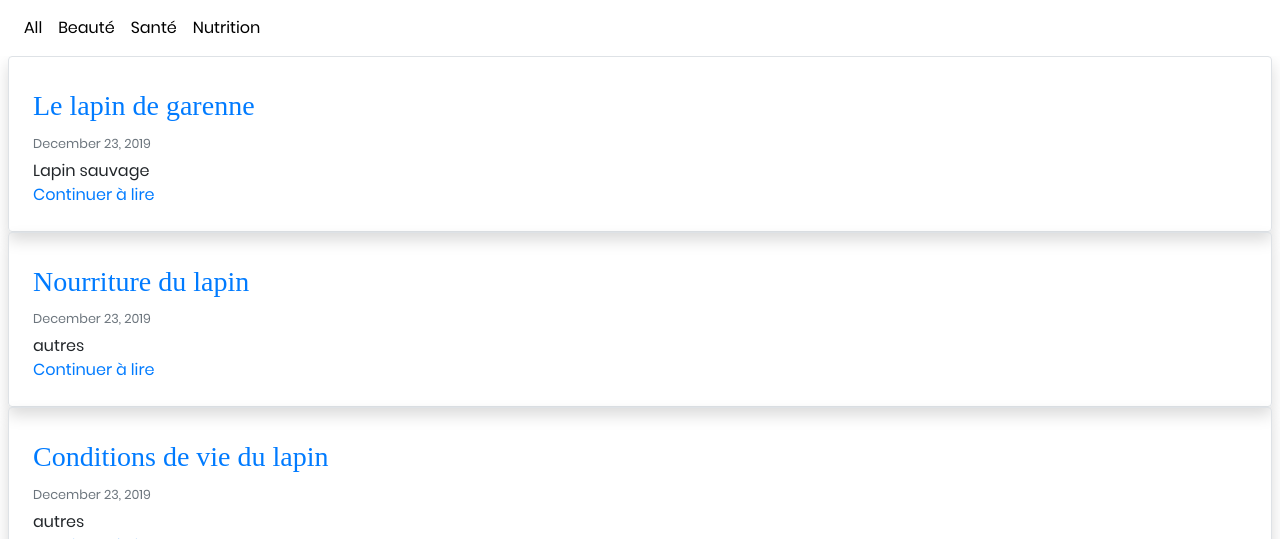
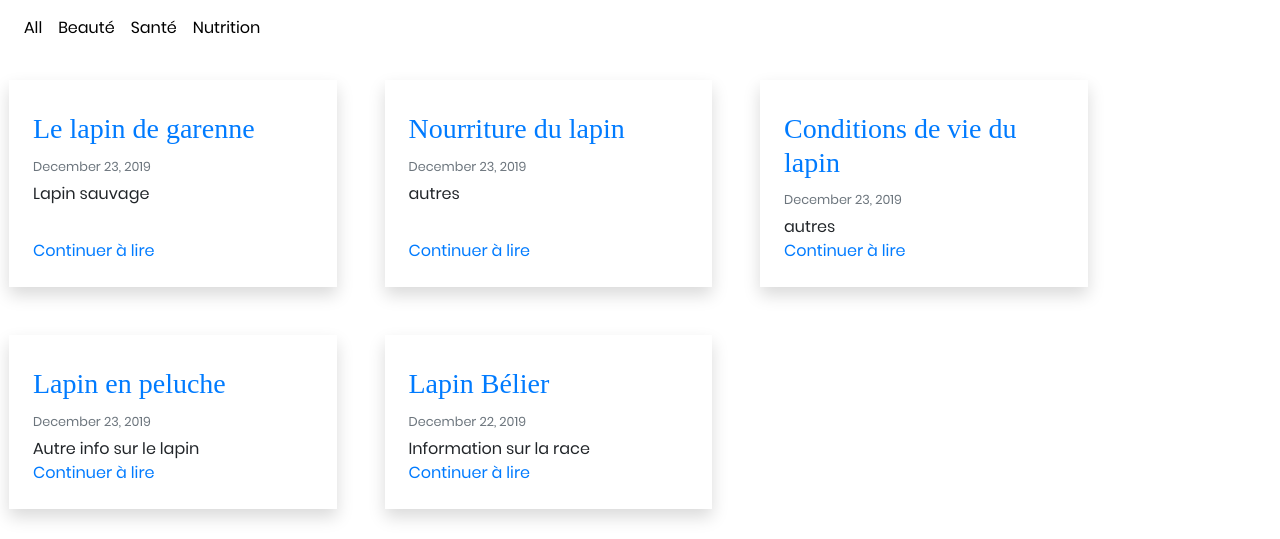
Before and after one commit to leo411/Parole-de-pharmacienne, a Gatsby site: page /blog in a window 1280 px wide. Shown: the part 696-1235 px from the top of the page. Built offline with nearby package versions, Linux system fonts and the light colour scheme; Gatsby itself is replaced by a stand-in of ours; a web font is replaced by a local one.

Commit message:
mep de la page blog

```diff
--- a/src/components/blog-list.js
+++ b/src/components/blog-list.js
@@ -17,8 +17,12 @@ const BlogList = props =>
             const title = node.frontmatter.title || node.fields.slug
             return (
                 <div
-                    class={`col-${props.columnWidth} p-4 d-flex flex-column border rounded shadow mx-2`}
+                    class={`col-${props.columnWidth} p-4 d-flex flex-column shadow m-4`}
+                    style={{ maxWidth: '55rem' }}
                 >
+                    {/* <img>
+                {node.frontmatter.featuredImage}
+                </img> */}
                     <strong class="d-inline-block mb-2 text-primary">
                         {node.frontmatter.subCategories}
                     </strong>
--- a/src/pages/blog.js
+++ b/src/pages/blog.js
@@ -19,7 +19,9 @@ class Blog extends React.Component {
                 <SEO title="All posts" />
                 <Banner title="All posts" image={banner} />
                 <PostCategoriesNav />
-                <BlogList posts={posts} />
+                <div class="row mb-2">
+                    <BlogList posts={posts} columnWidth={3} />
+                </div>
             </Layout>
         )
     }
```
